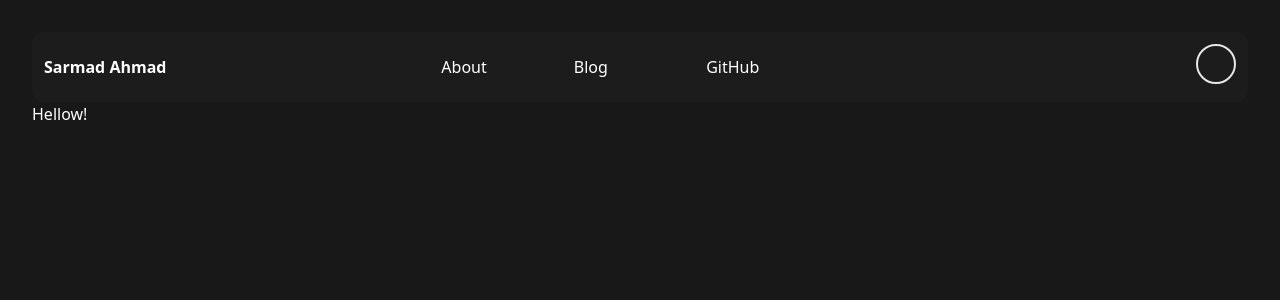
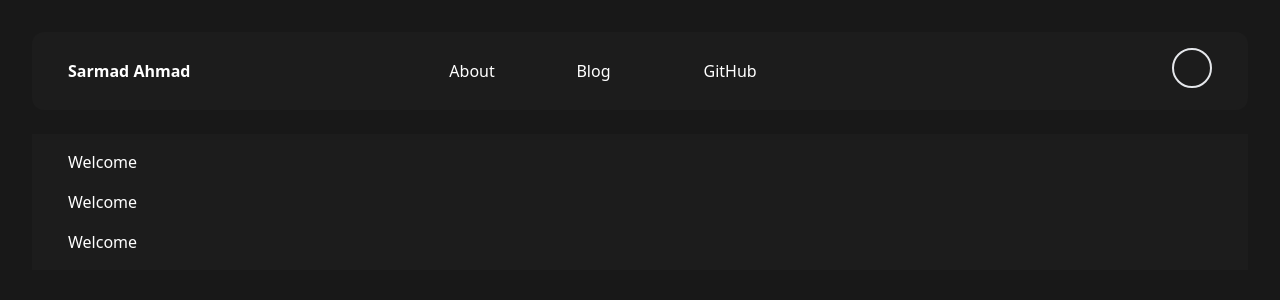
Before and after one commit to planetscale/nextjs-starter, a Next.js app: page / in a window 1280 px wide. Shown: the top 300 px of the page. Built offline with nearby package versions, Linux system fonts and the light colour scheme.

Commit message:
add welcome component

```diff
--- /dev/null
+++ b/app/home/welcome.tsx
@@ -0,0 +1,7 @@
+import React from "react";
+
+function Welcome() {
+  return <div>Welcome</div>;
+}
+
+export default Welcome;
--- a/app/navigation.tsx
+++ b/app/navigation.tsx
@@ -3,7 +3,7 @@ import React from "react";
 
 export default function Navigation() {
   return (
-    <nav className="bg-[#1C1C1C] p-3 rounded-xl flex font-sans items-center">
+    <nav className="bg-[#1C1C1C] pr-9 pl-9 pt-4 pb-4 rounded-xl flex font-sans items-center mb-6">
       <Link href="/" className="w-1/3 text-left font-bold">
         Sarmad Ahmad
       </Link>
--- a/app/page.tsx
+++ b/app/page.tsx
@@ -1,5 +1,12 @@
 import React from "react";
+import Welcome from "./home/welcome";
 
 export default function HomePage() {
-  return <div>Hellow!</div>;
+  return (
+    <div className="bg-[#1C1C1C] flex-col space-y-4 pr-9 pl-9 pt-4 pb-4 ">
+      <Welcome />
+      <Welcome />
+      <Welcome />
+    </div>
+  );
 }
```
